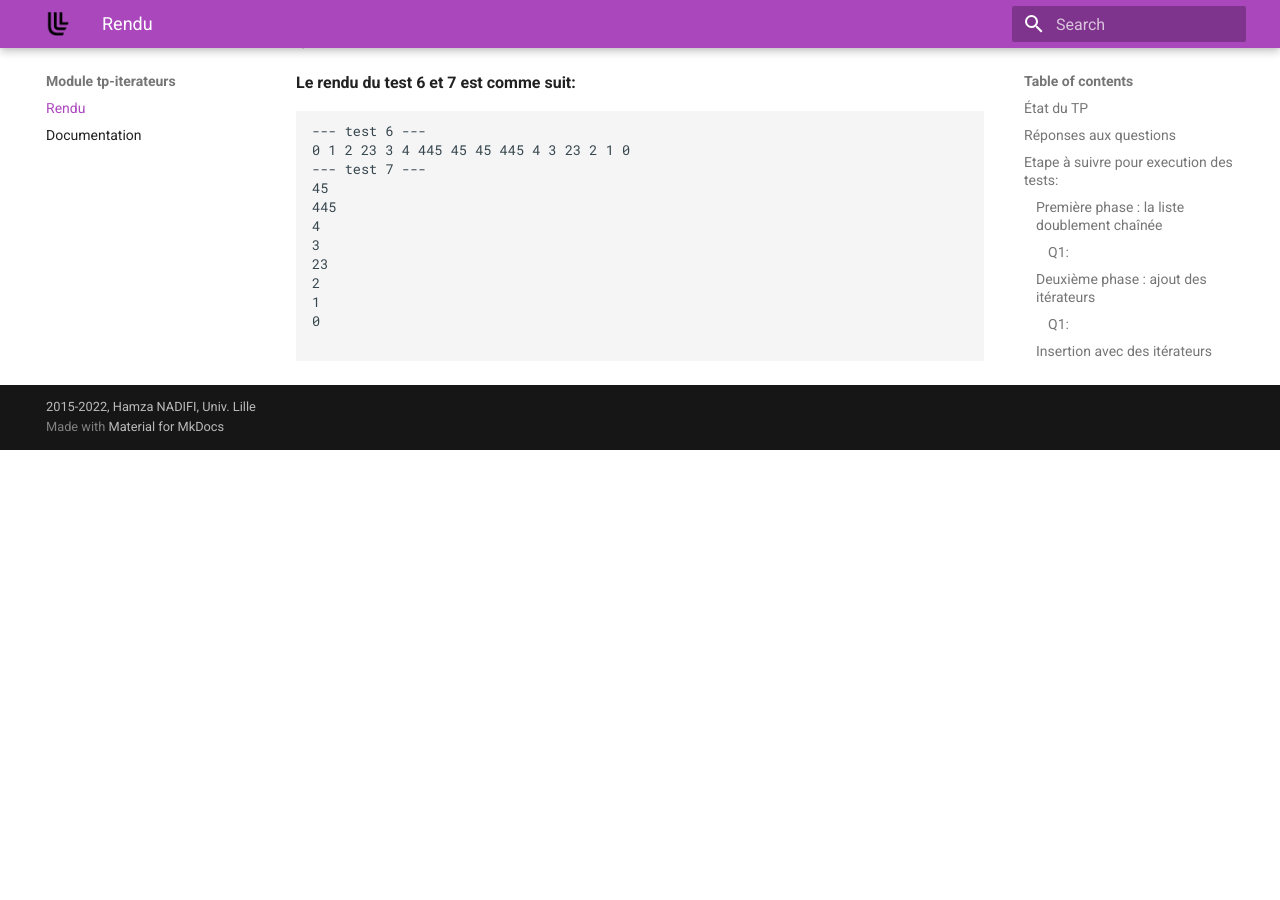
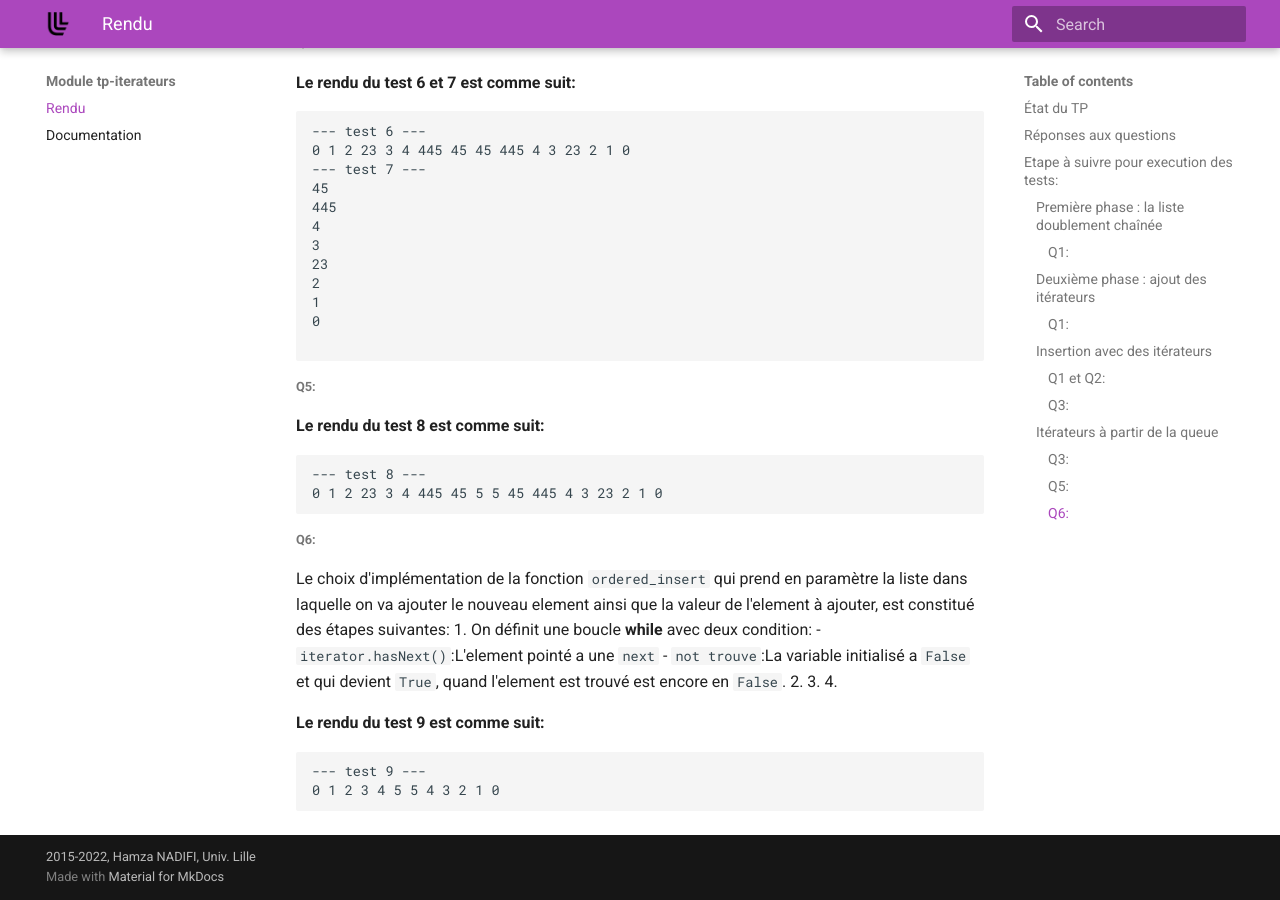
Before and after one commit to HamzaNADIFI07/Algorithms-and-data-structures-Doubly-Linked-Mutable-Lists-and-Iterators, an MkDocs documentation site: the page built from docs/index.md, in a window 1280 px wide and 900 px high, scrolled down 1791 px. Built offline with MkDocs 1.6.1 and Material for MkDocs 9.7.7, drawn with Linux system fonts in a browser that asks for light colours; a script that is not in the unit is left out; before the commit the page ends 2241 px from its top, so only the background shows below that.

Commit message:
Implémentation de la fonction ordered_insert

````diff
--- a/docs/index.md
+++ b/docs/index.md
@@ -87,3 +87,27 @@
 0
 
 ```
+##### Q5:
+
+**Le rendu du test 8 est comme suit:**
+
+```bash
+--- test 8 ---
+0 1 2 23 3 4 445 45 5 5 45 445 4 3 23 2 1 0
+```
+
+##### Q6:
+Le choix d'implémentation de la fonction `ordered_insert` qui prend en paramètre la liste dans laquelle on va ajouter le nouveau element ainsi que la valeur de l'element à ajouter, est constitué des étapes suivantes:
+1. On définit une boucle **while** avec deux condition:
+    - `iterator.hasNext()`:L'element pointé a une `next`
+    - `not trouve`:La variable initialisé a `False` et qui devient `True`, quand l'element est trouvé est encore en `False`.
+2.
+3.
+4.
+
+**Le rendu du test 9 est comme suit:**
+
+```bash
+--- test 9 ---
+0 1 2 3 4 5 5 4 3 2 1 0
+```
````
Also changed, not shown: 1 other file.
